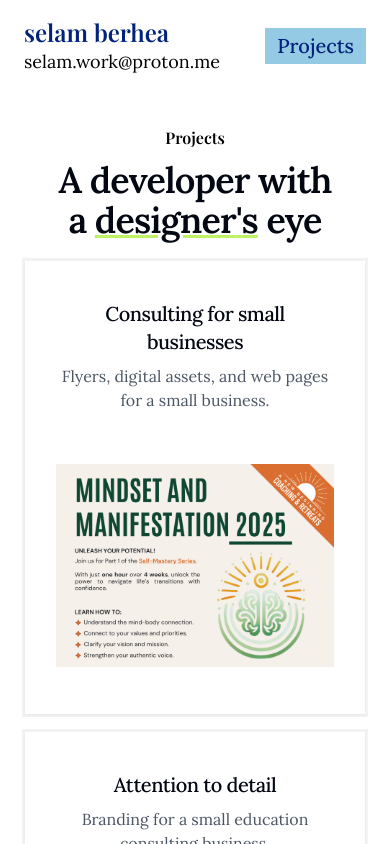
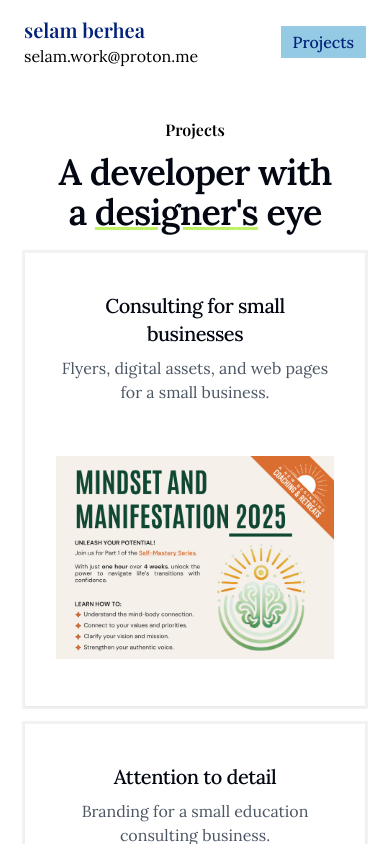
Before and after one commit to sberhea/portfolio, a Next.js app: page /design in a window 390 px wide. Shown: the top 844 px of the page. Built offline with nearby package versions, Linux system fonts and the light colour scheme; a web font is replaced by a local one.

Commit message:
chore: adjust mobile styling

```diff
--- a/src/app/design/dave-tuck/page.tsx
+++ b/src/app/design/dave-tuck/page.tsx
@@ -26,7 +26,7 @@ export default function DaveTuckPage() {
   return (
     <main>
       <Navbar />
-      <div className="py-4 md:py-12 lg:py-24">
+      <div className="py-8 md:py-12">
       <p className="mx-auto mt-2 max-w-lg text-center text-4xl font-semibold tracking-tight text-balance text-gray-950 sm:text-5xl">
         A New Beginning Coaching & Retreats
       </p>
--- a/src/app/design/page.tsx
+++ b/src/app/design/page.tsx
@@ -6,7 +6,7 @@ export default function DesignPage() {
        {/* Navbar */}
         <Navbar/>
 
-      <div className="py-8 md:py-12 lg:py-24">
+      <div className="py-8 md:py-12">
       <div className="mx-auto max-w-2xl px-6 lg:max-w-7xl lg:px-8">
         <h2 className="text-center text-base/7 font-semibold">Projects</h2>
         <p className="mx-auto mt-2 max-w-lg text-center text-4xl font-semibold tracking-tight text-balance text-gray-950 sm:text-5xl">
--- a/src/app/design/pathfinder/page.tsx
+++ b/src/app/design/pathfinder/page.tsx
@@ -21,7 +21,7 @@ export default function PresentationPage() {
   return (
     <main className="min-h-screen pb-8">
       <Navbar />
-      <div className="py-24 sm:py-8">
+      <div className="py-8 md:py-12">
       <div className="flex flex-col">
         <p className="mx-auto mt-2 max-w-lg px-4 text-center text-3xl md:text-4xl lg:text-5xl font-semibold tracking-tight text-balance text-gray-950">
           Pathfinder
--- a/src/app/design/zb-trucking/page.tsx
+++ b/src/app/design/zb-trucking/page.tsx
@@ -7,7 +7,7 @@ export default function ZBTruckingPage() {
   return (
     <main>
         <Navbar />
-        <div className="py-24 sm:py-8">
+        <div className="py-8 md:py-12">
         <div>
         <p className="mx-auto mt-2 max-w-lg px-4 text-center text-3xl md:text-4xl lg:text-5xl font-semibold tracking-tight text-balance text-gray-950">
           ZB Trucking
--- a/src/components/Navbar.tsx
+++ b/src/components/Navbar.tsx
@@ -6,14 +6,14 @@ const Navbar = () => {
     <header className="flex justify-between items-center px-6 py-4">
         <div className="flex flex-col">
             <Link href="/">
-            <h1 className="text-2xl font-semibold text-blueText sm:text-xl">selam berhea</h1>
+            <h1 className="text-xl md:text-2xl font-semibold text-blueText">selam berhea</h1>
             </Link>
-            <p className="text-lg sm:text-md">selam.work@proton.me</p>
+            <p className="text-md md:text-lg">selam.work@proton.me</p>
             </div>
         <nav className="flex justify-evenly gap-x-12">
             <a
                 href="/design"
-                className="px-3 py-1 text-xl sm:text-md font-medium bg-navActive hover:bg-lime-300 transition-colors duration-200"
+                className="px-3 py-1 md:text-xl text-md font-medium bg-navActive hover:bg-lime-300 transition-colors duration-200"
             >
                 <span className="text-blueText">Projects</span>
             </a>
```
